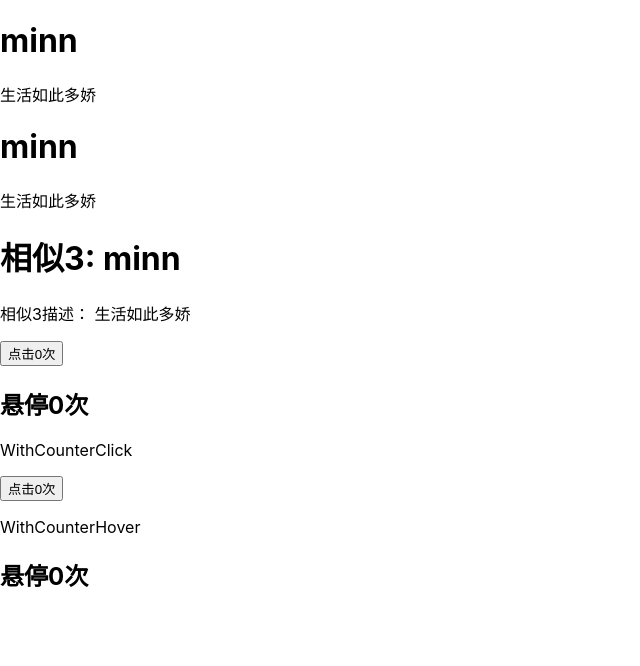
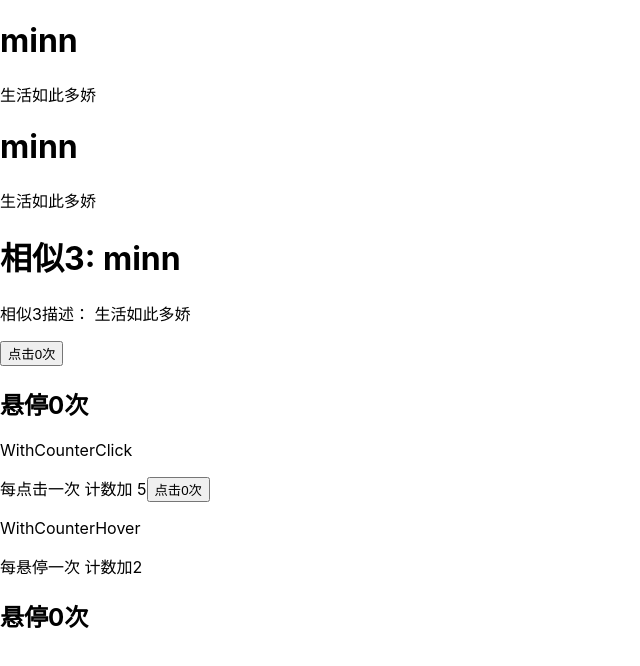
Before and after one commit to Sophil-minn/next-component-learn, a React (Create React App) app: page /#/hoc in a window 1280 px wide. Shown: the top 666 px of the page, without its empty margins (0-640 px from the left). Built offline with nearby package versions, Linux system fonts and the light colour scheme.

Commit message:
feat: 高阶组件 自定义传参数

```diff
--- a/src/pages/hoc/WithCounterClick.js
+++ b/src/pages/hoc/WithCounterClick.js
@@ -6,9 +6,9 @@ const WithCounterClick = props => {
   const { count, incrementCount } = props;
   return (
     <div>
+      每点击一次 计数加 5
       <button onClick={incrementCount}>点击{count}次</button>
     </div>
   )
 }
-
 export default WithCounter(WithCounterClick, 5)
--- a/src/pages/hoc/WithCounterHover.js
+++ b/src/pages/hoc/WithCounterHover.js
@@ -6,6 +6,7 @@ const WithCounterHover = props => {
     const { count, incrementCount } = props;
     return (
       <div>
+        每悬停一次 计数加2
         <h2 onMouseOver={incrementCount}>悬停{count}次</h2>
       </div>
     )
```
Lines whose indentation alone changed are shown as unchanged.
